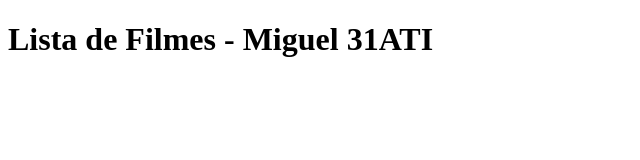
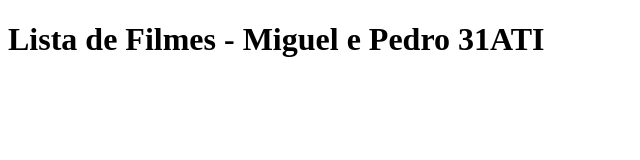
Before and after one commit to migueloliveirahb/lilfilmes_miguel31a, a website: page frontend/index.html in a window 1280 px wide. Shown: the whole page, without its empty margins (0-640 px from the left). Drawn offline with Linux system fonts and the light colour scheme; no server answers.

Commit message:
aura mais ego

```diff
--- a/frontend/index.html
+++ b/frontend/index.html
@@ -7,7 +7,7 @@
     <title>Frontend</title>
 </head>
 <body>
-    <h1>Lista de Filmes - Miguel 31ATI</h1>
+    <h1>Lista de Filmes - Miguel e Pedro 31ATI</h1>
 
     <section class="filmes"></section>
 
```
